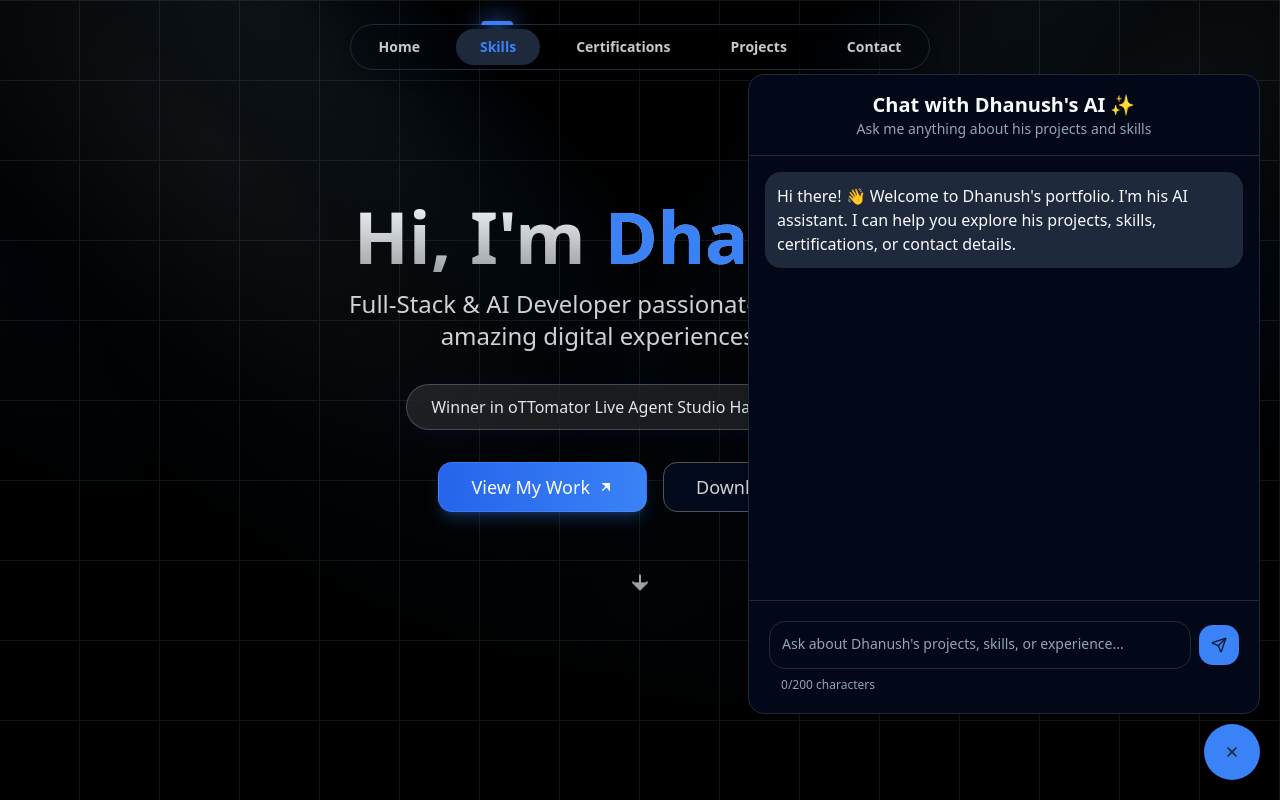
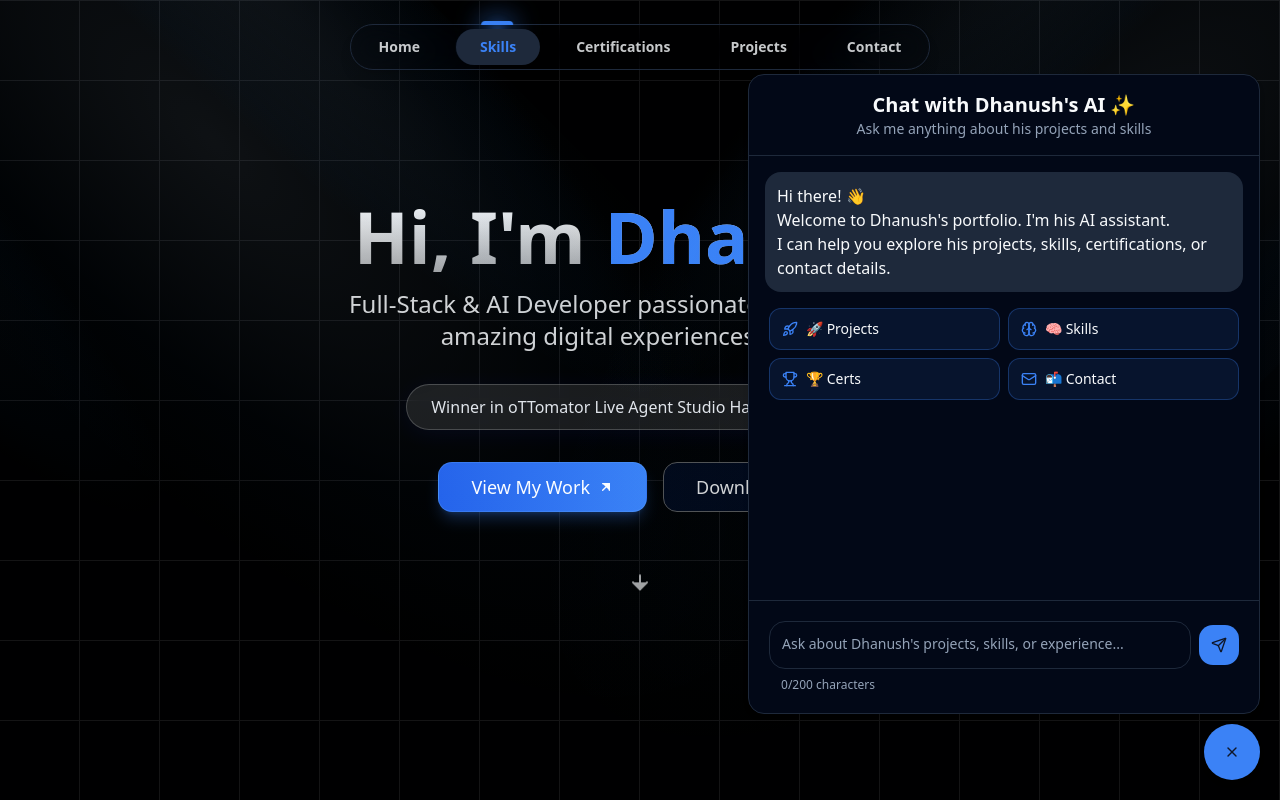
Before and after one commit to dhanushperumalla/emoji-portfolio-glow, a React (Vite) app: page / in a window 1280 px wide. Both pictures are taken after a click on the button 1232 px from the left and 752 px from the top of the page. Shown: the top 800 px of the page. Built offline with nearby package versions, Linux system fonts and the light colour scheme.

Commit message:
Add quick replies to chatbot
Co-authored-by: dhanushperumalla <118119552+dhanushperumalla@users.noreply.github.com>

```diff
--- a/src/components/PortfolioChatbot.tsx
+++ b/src/components/PortfolioChatbot.tsx
@@ -6,7 +6,6 @@ import { aiService } from "@/services/ai-service"
 import { Button } from "@/components/ui/button"
 import {
   ChatBubble,
-  ChatBubbleAvatar,
   ChatBubbleMessage,
 } from "@/components/ui/chat-bubble"
 import { ChatInput } from "@/components/ui/chat-input"
@@ -19,31 +18,80 @@ import {
 import { ChatMessageList } from "@/components/ui/chat-message-list"
 import { motion } from "framer-motion"
 
+interface Message {
+  id: number
+  content: string
+  sender: "user" | "ai"
+  showQuickReplies?: boolean
+}
+
 const QUICK_REPLIES = [
   {
-    label: "🚀 View Projects",
+    label: "🚀 Projects",
     icon: Rocket,
-    response: `Here are Dhanush's notable projects:\n\n• **Plant Vision Agro** – AI crop disease detection app\n• **Course Guider Agent** – AI chatbot for career guidance\n• **Fraud Suraksha** – AI-powered fraud detection assistant\n• **AI Social Media Post Generator** – AI app for generating posts\n• **Log Classification** – AI system for log analysis\n\nWant to know more about any of these?`,
+    response: `Here are Dhanush's notable projects:
+
+• **Plant Vision Agro** – AI crop disease detection app
+• **Course Guider Agent** – AI chatbot for career guidance
+• **Fraud Suraksha** – AI-powered fraud detection assistant
+• **AI Social Media Post Generator** – AI app for generating posts
+• **Log Classification** – AI system for log analysis
+
+Want to know more about any of these?`,
   },
   {
     label: "🧠 Skills",
     icon: Brain,
-    response: `Here are Dhanush's skills:\n\n**Programming Languages:**\nHTML, CSS, JavaScript, Python, TypeScript, SQL\n\n**Frameworks & Libraries:**\nReact.js, Node.js, Express.js, Next.js, LangChain, CrewAI, Tailwind CSS\n\n**Databases & Tools:**\nMySQL, MongoDB, PostgreSQL, Git/GitHub, Docker, Postman`,
+    response: `Here are Dhanush's skills:
+
+**Programming Languages:**
+HTML, CSS, JavaScript, Python, TypeScript, SQL
+
+**Frameworks & Libraries:**
+React.js, Node.js, Express.js, Next.js, LangChain, CrewAI, Tailwind CSS
+
+**Databases & Tools:**
+MySQL, MongoDB, PostgreSQL, Git/GitHub, Docker, Postman`,
   },
   {
-    label: "🏆 Certifications",
+    label: "🏆 Certs",
     icon: Trophy,
-    response: `Dhanush holds these certifications:\n\n• **CS50P:** Introduction to Programming with Python (HarvardX)\n• **Prompt Engineering and Advanced ChatGPT** (edX)\n• **ServiceNow Certified System Administrator**\n• **ServiceNow Certified Application Developer**`,
+    response: `Dhanush holds these certifications:
+
+• **CS50P:** Introduction to Programming with Python (HarvardX)
+• **Prompt Engineering and Advanced ChatGPT** (edX)
+• **ServiceNow Certified System Administrator**
+• **ServiceNow Certified Application Developer**`,
   },
   {
     label: "📬 Contact",
     icon: Mail,
-    response: `Here's how to reach Dhanush:\n\n📧 Email: perumalladhanush102@gmail.com\n📞 Phone: +91 6281091586\n📍 Location: Andhra Pradesh, India`,
+    response: `Here's how to reach Dhanush:
+
+📧 Email: perumalladhanush102@gmail.com
+📞 Phone: +91 6281091586
+📍 Location: Andhra Pradesh, India`,
   },
 ]
 
+function renderMarkdown(text: string) {
+  return text.split("\n").map((line, i) => {
+    const boldReplaced = line.replace(/\*\*(.*?)\*\*/g, '<strong>$1</strong>')
+    return (
+      <span key={i}>
+        {boldReplaced !== line ? (
+          <span dangerouslySetInnerHTML={{ __html: boldReplaced }} />
+        ) : (
+          line
+        )}
+        {i < text.split("\n").length - 1 && <br />}
+      </span>
+    )
+  })
+}
+
 export function PortfolioChatbot() {
-  const [messages, setMessages] = useState([
+  const [messages, setMessages] = useState<Message[]>([
     {
       id: 1,
       content: "Hi there! 👋\nWelcome to Dhanush's portfolio. I'm his AI assistant.\nI can help you explore his projects, skills, certifications, or contact details.",
@@ -56,11 +104,23 @@ export function PortfolioChatbot() {
   const [isLoading, setIsLoading] = useState(false)
   const [inputError, setInputError] = useState("")
 
+  const handleQuickReply = (reply: typeof QUICK_REPLIES[0]) => {
+    const userMsg: Message = {
+      id: messages.length + 1,
+      content: reply.label,
+      sender: "user",
+    }
+    const aiMsg: Message = {
+      id: messages.length + 2,
+      content: reply.response,
+      sender: "ai",
+    }
+    setMessages((prev) => [...prev, userMsg, aiMsg])
+  }
+
   const handleSubmit = async (e: FormEvent) => {
     e.preventDefault()
     const trimmedInput = input.trim()
-
-    // Client-side input validation
     if (!trimmedInput) return
 
     if (trimmedInput.length > 200) {
@@ -68,13 +128,12 @@ export function PortfolioChatbot() {
       return
     }
 
-    // Clear any previous errors
     setInputError("")
 
-    const userMessage = {
+    const userMessage: Message = {
       id: messages.length + 1,
       content: trimmedInput,
-      sender: "user" as const,
+      sender: "user",
     }
 
     setMessages((prev) => [...prev, userMessage])
@@ -83,24 +142,15 @@ export function PortfolioChatbot() {
 
     try {
       const aiResponse = await aiService.generateResponse(trimmedInput)
-
       setMessages((prev) => [
         ...prev,
-        {
-          id: prev.length + 1,
-          content: aiResponse,
-          sender: "ai" as const,
-        },
+        { id: prev.length + 1, content: aiResponse, sender: "ai" },
       ])
     } catch (error) {
       console.error('Error getting AI response:', error)
       setMessages((prev) => [
         ...prev,
-        {
-          id: prev.length + 1,
-          content: "I can only discuss Dhanush's portfolio and professional work. Please ask about his projects or skills.",
-          sender: "ai" as const,
-        },
+        { id: prev.length + 1, content: "I can only discuss Dhanush's portfolio and professional work. Please ask about his projects or skills.", sender: "ai" },
       ])
     } finally {
       setIsLoading(false)
@@ -123,16 +173,37 @@ export function PortfolioChatbot() {
       <ExpandableChatBody>
         <ChatMessageList>
           {messages.map((message) => (
+            <div key={message.id}>
               <ChatBubble
-              key={message.id}
                 variant={message.sender === "user" ? "sent" : "received"}
               >
                 <ChatBubbleMessage
                   variant={message.sender === "user" ? "sent" : "received"}
                 >
-                {message.content}
+                  {renderMarkdown(message.content)}
                 </ChatBubbleMessage>
               </ChatBubble>
+
+              {message.showQuickReplies && (
+                <div className="grid grid-cols-2 gap-2 mt-2 mb-4 px-1">
+                  {QUICK_REPLIES.map((reply, idx) => (
+                    <motion.button
+                      key={idx}
+                      initial={{ opacity: 0, y: 8 }}
+                      animate={{ opacity: 1, y: 0 }}
+                      transition={{ delay: 0.15 * idx, duration: 0.3 }}
+                      whileHover={{ scale: 1.05 }}
+                      whileTap={{ scale: 0.97 }}
+                      onClick={() => handleQuickReply(reply)}
+                      className="flex items-center gap-2 px-3 py-2.5 rounded-xl border border-primary/30 bg-primary/10 text-sm font-medium text-foreground hover:bg-primary/20 hover:border-primary/50 transition-colors duration-200"
+                    >
+                      <reply.icon className="h-4 w-4 text-primary shrink-0" />
+                      <span>{reply.label}</span>
+                    </motion.button>
+                  ))}
+                </div>
+              )}
+            </div>
           ))}
 
           {isLoading && (
@@ -144,10 +215,7 @@ export function PortfolioChatbot() {
       </ExpandableChatBody>
 
       <ExpandableChatFooter>
-        <form
-          onSubmit={handleSubmit}
-          className="flex flex-col gap-2 p-1"
-        >
+        <form onSubmit={handleSubmit} className="flex flex-col gap-2 p-1">
           <div className="flex items-center gap-2">
             <ChatInput
               value={input}
```
Lines whose indentation alone changed are shown as unchanged.
